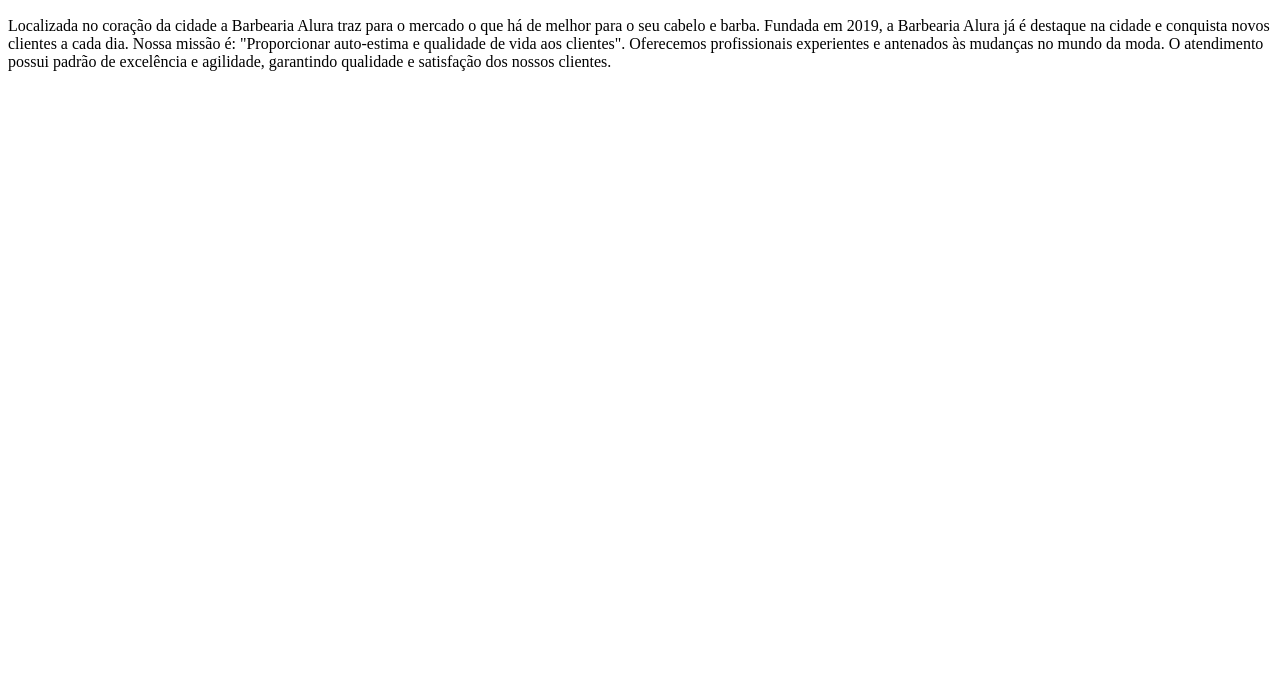
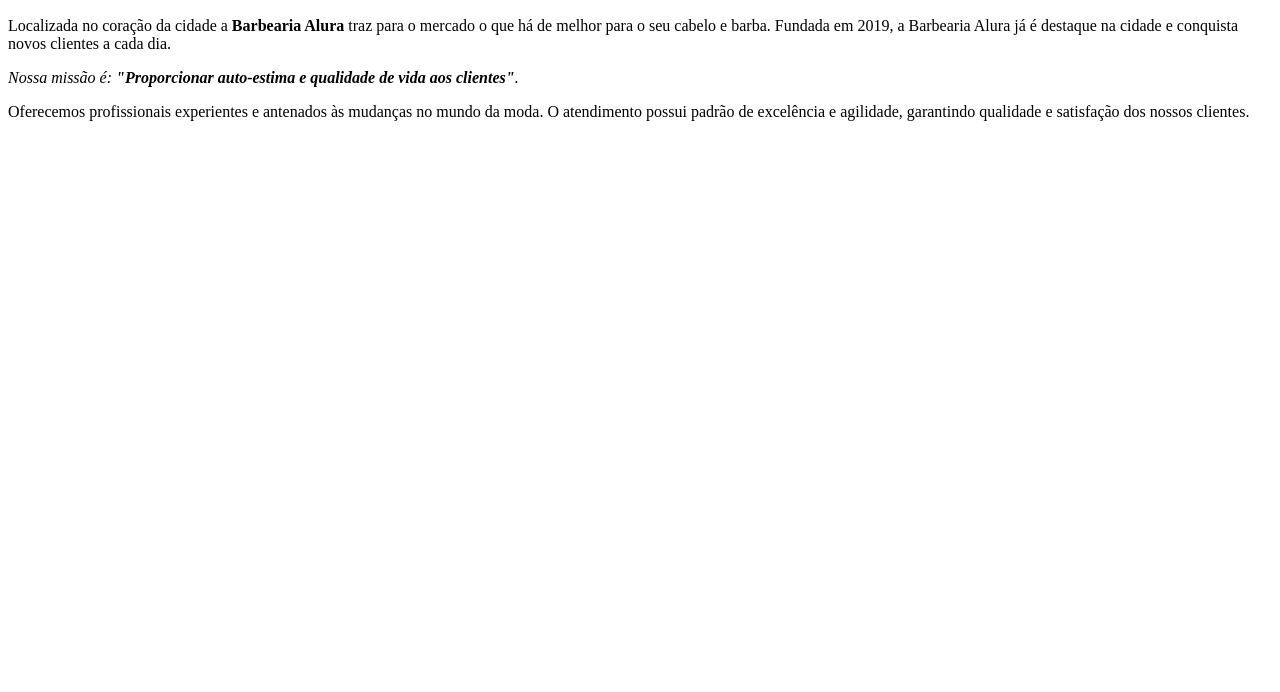
Before and after one commit to professor-weslly/front_end_2b, a plain HTML site: page index.html in a window 1280 px wide. Shown: the part 108-800 px from the top of the page. Drawn offline with Linux system fonts and the light colour scheme.

Commit message:
Update index.html

```diff
--- a/index.html
+++ b/index.html
@@ -9,14 +9,13 @@
 <body>
 <h1> Sobre a Barbearia Alura  </h1>
 
-<p>
-    Localizada no coração da cidade a Barbearia Alura traz para o mercado o que há de melhor para o seu cabelo e barba. Fundada em 2019, a Barbearia Alura já é destaque na cidade e conquista novos clientes a cada dia.
+<p>Localizada no coração da cidade a <strong>Barbearia Alura</strong> traz para o mercado o que há de melhor para o seu cabelo e barba.
+    Fundada em 2019, a Barbearia Alura já é destaque na cidade e conquista novos clientes a cada dia.</p>
 
-    Nossa missão é: "Proporcionar auto-estima e qualidade de vida aos clientes".
+    <p><em>Nossa missão é: <strong>"Proporcionar auto-estima e qualidade de vida aos clientes"</strong>.</em></p>
 
-    Oferecemos profissionais experientes e antenados às mudanças no mundo da moda. O atendimento possui padrão de excelência e agilidade, garantindo qualidade e satisfação dos nossos clientes.
-
-</p>
+    <p>Oferecemos profissionais experientes e antenados às mudanças no mundo da moda.
+    O atendimento possui padrão de excelência e agilidade, garantindo qualidade e satisfação dos nossos clientes.</p>
 
 </body>
 </html>
```
